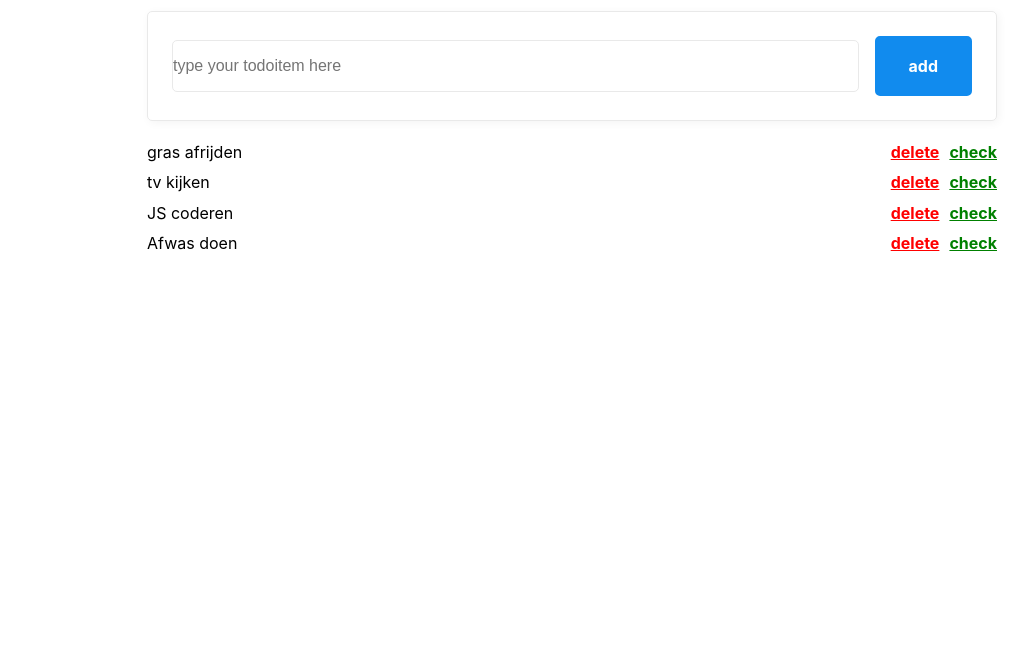
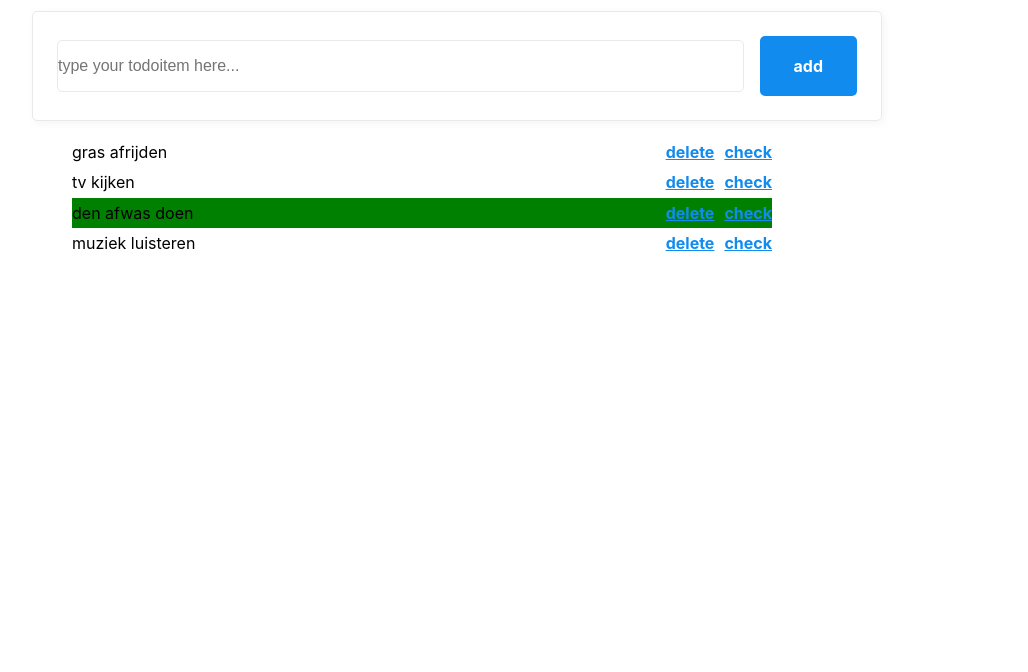
Before and after one commit to gsaldanas/javascript, a plain HTML site: page 3.dom_manipulatie_todos/index.html in a window 1280 px wide. Shown: the part 128-800 px from the top of the page, without its empty margins (68-1096 px from the left). Drawn offline with nearby package versions, Linux system fonts and the light colour scheme.

Commit message:
todo app updated

```diff
--- a/3.dom_manipulatie_todos/index.html
+++ b/3.dom_manipulatie_todos/index.html
@@ -12,9 +12,9 @@
   <body>
     <main>
       <h1>My todolist</h1>
-      <form action="#">
-        <input type="text" placeholder="type your todoitem here" />
-        <button>add</button>
+      <form action="">
+        <input type="text" placeholder="type your todoitem here..." />
+        <button type="submit">add</button>
       </form>
       <ul></ul>
     </main>
--- a/3.dom_manipulatie_todos/index.js
+++ b/3.dom_manipulatie_todos/index.js
@@ -1,4 +1,4 @@
-const todos = [
+let todos = [
   {
     id: Math.random().toString(36).substring(2),
     todo: "gras afrijden",
@@ -10,37 +10,69 @@ const todos = [
     checked: false,
   },
   {
-    id: Math.random().toString(36).substring(2),
-    todo: "JS coderen",
-    checked: false,
+    id: "abcd",
+    todo: "den afwas doen",
+    checked: true,
   },
   {
     id: Math.random().toString(36).substring(2),
-    todo: "Afwas doen",
-    checked: true,
+    todo: "muziek luisteren",
+    checked: false,
   },
 ];
 
+//functie om elementen uit te lezen en html lijst te genereren
 function renderTodos() {
   document.querySelector("ul").innerHTML = todos
     .map(function (todoObj) {
-      return `
-        <li>
-          <span>${todoObj.todo}</span>
-          <a href="#" class="delete">delete</a>
-          <a href="#" class="check">check</a>
-        </li>
-    `;
+      return `<li class="${
+        todoObj.checked ? "checked" : ""
+      }" data-id="${todoObj.id}">
+        <span>${todoObj.todo}</span>
+        <a href="#" class="delete">delete</a>
+        <a href="#" class="check">check</a>
+      </li>`;
     })
     .join("");
 }
+
 renderTodos();
 
-document.querySelector("form button").onclick = function () {
+document.querySelector("form").onsubmit = function (e) {
+  e.preventDefault();
   todos.push({
     id: Math.random().toString(36).substring(2),
     todo: document.querySelector("form input").value,
     checked: false,
   });
+  document.querySelector("form input").value = "";
   renderTodos();
 };
+
+function removeTodo(idToDelete) {
+  todos = todos.filter(function (todoObj) {
+    return todoObj.id != idToDelete;
+  });
+  renderTodos();
+}
+
+function toggleTodo(idToToggle) {
+  todos = todos.map(function (todoObj) {
+    return {
+      id: todoObj.id,
+      todo: todoObj.todo,
+      checked: todoObj.id === idToToggle ? !todoObj.checked : todoObj.checked,
+    };
+  });
+}
+
+document.querySelector("ul").onclick = function (e) {
+  if (e.target.className === "delete") {
+    removeTodo(e.target.parentElement.dataset.id);
+    renderTodos();
+  }
+  if (e.target.className === "check") {
+    toggleTodo(e.target.parentElement.dataset.id);
+    renderTodos();
+  }
+};
--- a/3.dom_manipulatie_todos/style.css
+++ b/3.dom_manipulatie_todos/style.css
@@ -1,11 +1,4 @@
-main {
-  display: flex;
-  align-items: center;
-  justify-content: center;
-  flex-direction: column;
-}
 form {
-  width: 100%;
   display: flex;
   align-items: center;
 }
@@ -16,9 +9,9 @@ form input {
   margin-right: 1rem;
   padding: 1rem 0;
 }
+
 ul {
-  width: 850px;
-  padding-left: 0;
+  width: 700px;
 }
 li {
   display: flex;
@@ -26,13 +19,10 @@ li {
 li span {
   margin-right: auto;
 }
-li a {
-  margin-left: 10px;
+li a:nth-child(2) {
+  margin-right: 10px;
 }
 
-.delete {
-  color: red;
+li.checked {
+  background-color: green;
 }
-.check {
-  color: green;
-}
```
